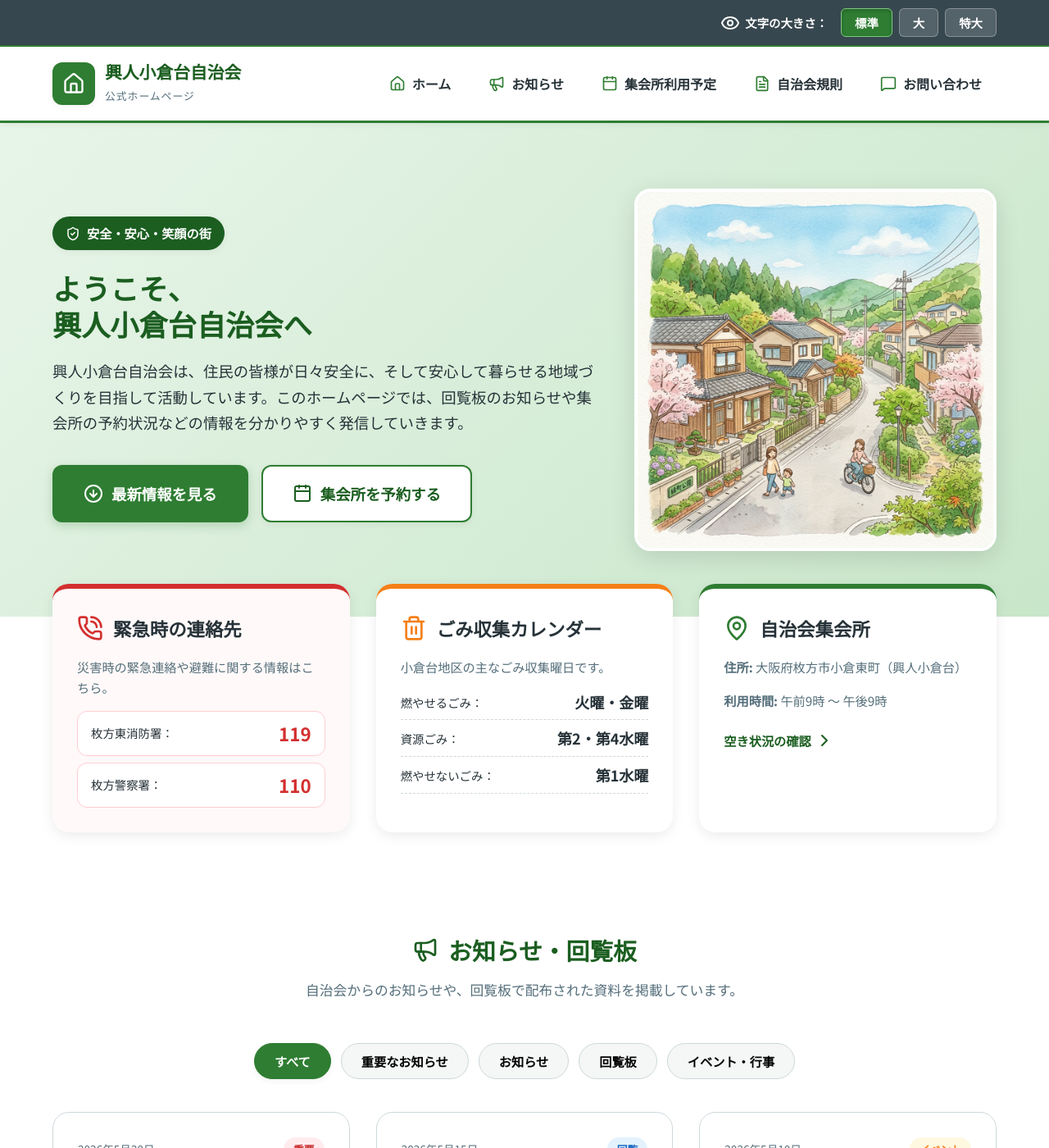
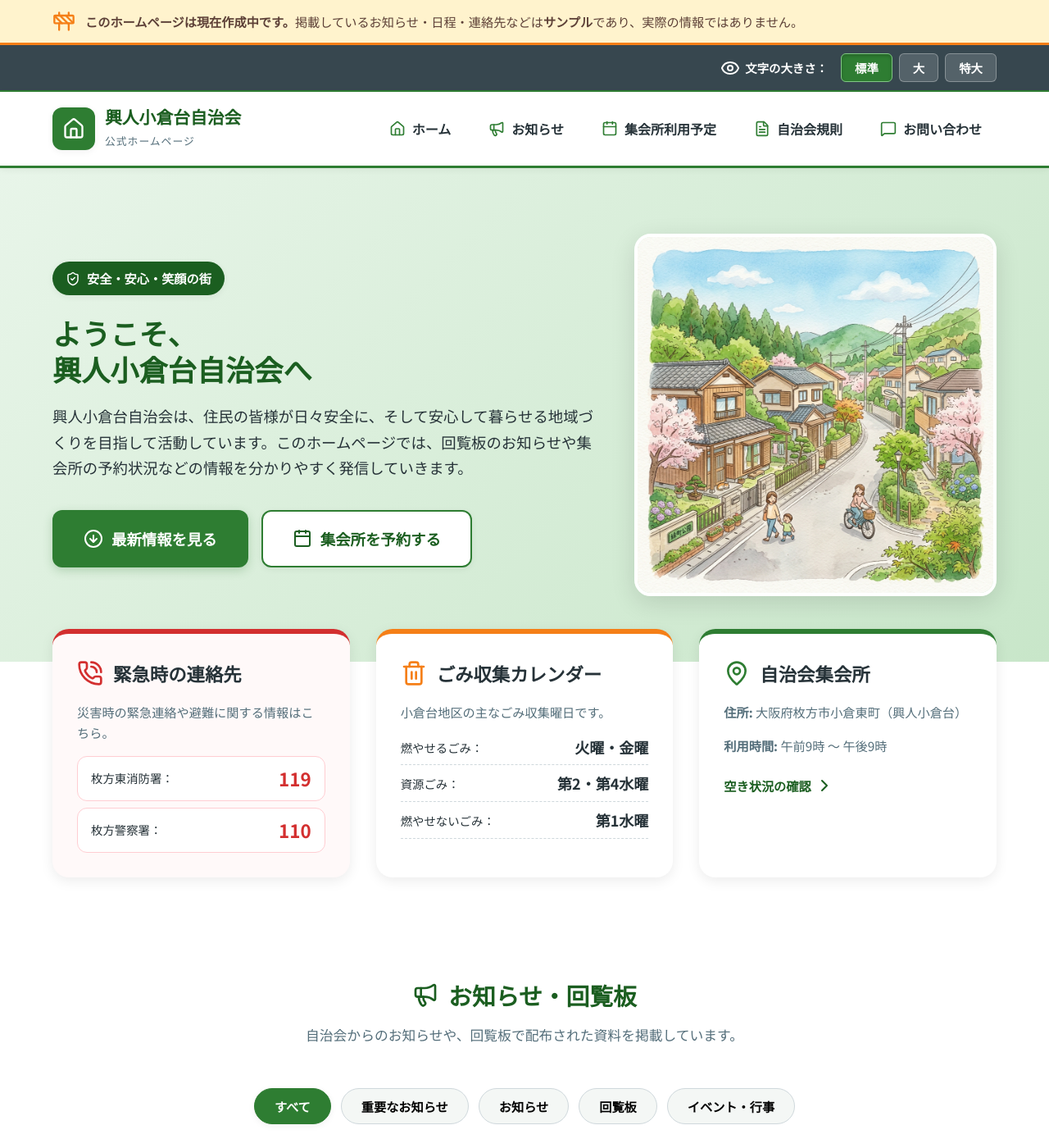
Before and after one commit to kojin-oguradai/kojin-oguradai.github.io, a Jekyll site: the page built from index.html, in a window 1280 px wide and 1400 px high. Shown: the whole window at 82% size. Built offline with Jekyll 4.4.1, drawn with Linux system fonts in a browser that asks for light colours.

Commit message:
作成中のお知らせ帯を全ページ上部に表示
- _config.yml の under_construction で表示/非表示を切り替え
- 作成中は検索エンジンに登録されないよう noindex を付与

Co-Authored-By: Claude Opus 5.5 <noreply@anthropic.com>

```diff
--- a/_config.yml
+++ b/_config.yml
@@ -13,6 +13,10 @@ timezone: Asia/Tokyo
 url: ""
 baseurl: ""
 
+# 作成中のお知らせを全ページ上部に表示する（true: 表示 / false: 非表示）
+# true の間は検索エンジンにも登録されません。正式公開時に false にしてください。
+under_construction: true
+
 # お知らせ記事のURLの形（例: /news/2026/05/20/soukai/）
 permalink: /news/:year/:month/:day/:title/
 
--- a/_layouts/default.html
+++ b/_layouts/default.html
@@ -13,8 +13,22 @@
     <script src="https://unpkg.com/lucide@latest"></script>
     <!-- Main Style Sheet -->
     <link rel="stylesheet" href="{{ '/style.css' | relative_url }}">
+    {%- if site.under_construction %}
+    <!-- 作成中は検索エンジンに登録されないようにする -->
+    <meta name="robots" content="noindex, nofollow">
+    {%- endif %}
 </head>
 <body class="font-size-medium">
+
+    {%- if site.under_construction %}
+    <!-- 作成中のお知らせ（_config.yml の under_construction: false で非表示） -->
+    <div class="construction-banner" role="alert">
+        <div class="container construction-container">
+            <i data-lucide="construction"></i>
+            <p><strong>このホームページは現在作成中です。</strong>掲載しているお知らせ・日程・連絡先などは<strong>サンプル</strong>であり、実際の情報ではありません。</p>
+        </div>
+    </div>
+    {%- endif %}
 
     <!-- Top Accessibility Bar (Elderly Friendly Font Size Controller) -->
     <div class="accessibility-bar" aria-label="アクセシビリティ設定">
--- a/style.css
+++ b/style.css
@@ -122,6 +122,33 @@ body {
 
 .hidden {
     display: none !important;
+}
+
+/* 3-2. 作成中のお知らせ帯
+   ========================================================================== */
+.construction-banner {
+    background-color: #fff3cd;
+    border-bottom: 3px solid var(--color-accent);
+    color: #5d4037;
+    padding: 12px 0;
+}
+
+.construction-container {
+    display: flex;
+    align-items: center;
+    gap: 12px;
+}
+
+.construction-container svg {
+    flex-shrink: 0;
+    width: 28px;
+    height: 28px;
+    color: var(--color-accent);
+}
+
+.construction-container p {
+    font-size: 0.95rem;
+    line-height: 1.6;
 }
 
 /* 4. アクセシビリティ・トップバー
```
